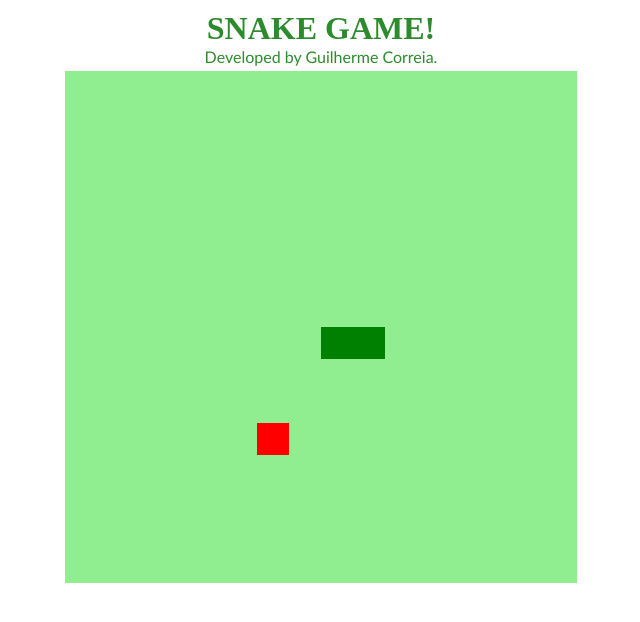
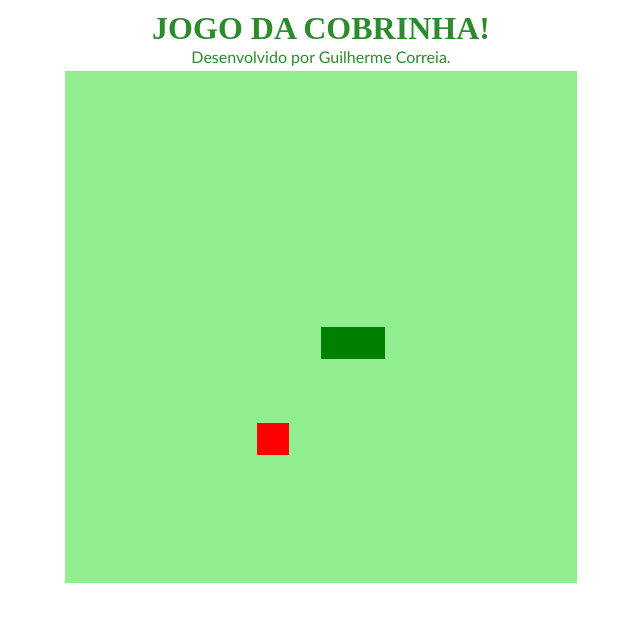
Before and after one commit to guicorreia07/jogo-da-cobrinha, a plain HTML site: page index.html in a window 1280 px wide. Shown: the whole page, without its empty margins (319-959 px from the left). Drawn offline with Linux system fonts and the light colour scheme.

Commit message:
traduz pagina do jogo

```diff
--- a/index.html
+++ b/index.html
@@ -9,8 +9,8 @@
     <title>Snake Game</title>
 </head>
 <body>
-    <h1 class="name-game">SNAKE GAME!</h1>
-    <p class="information">Developed by Guilherme Correia.</p>
+    <h1 class="name-game">JOGO DA COBRINHA!</h1>
+    <p class="information">Desenvolvido por Guilherme Correia.</p>
     <canvas id="snake" width="512px" height="512px"></canvas>
 </body>
 </html>
--- a/script.js
+++ b/script.js
@@ -47,7 +47,7 @@ function iniciarJogo(){
     for(i = 1; i < snake.length; i++){
         if(snake[0].x == snake[i].x && snake[0].y == snake[i].y){
             clearInterval(jogo);
-            alert("Game over, please refresh the page.")
+            alert("Fim de jogo, aperte F5 para recarregar a página.")
         }
     }
 
```
